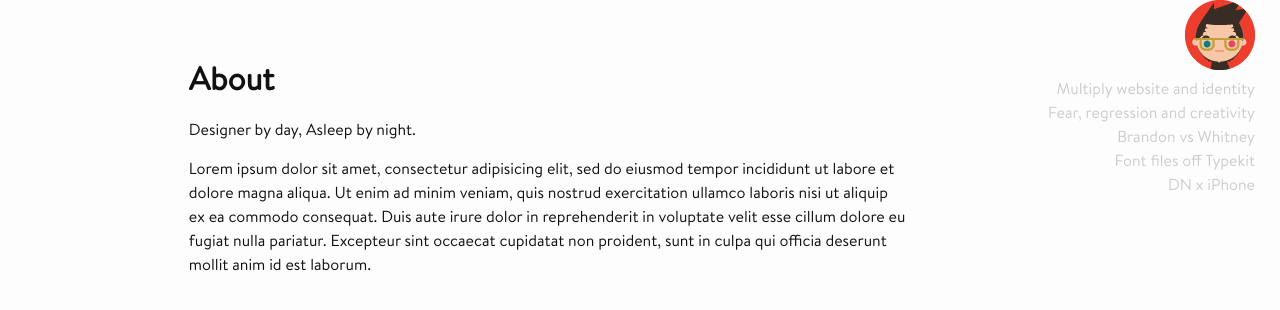
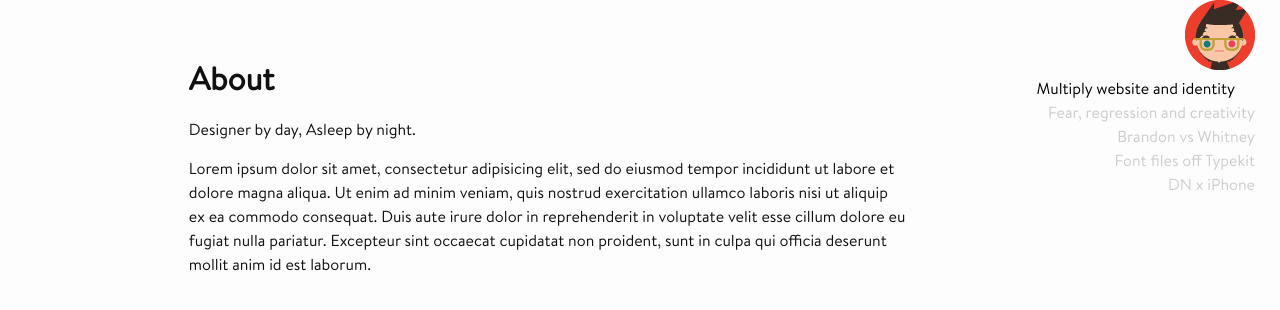
Before and after one commit to kitmeng/kitmeng.github.io, a Jekyll site: the page built from about.md, in a window 1280 px wide. Shown: the top 310 px of the page. Built offline with Jekyll 4.4.1, drawn with Linux system fonts in a browser that asks for light colours; nearby versions of some CDN libraries; a script that is not in the unit is left out.

Commit message:
Fix first element is not being highlighted

```diff
--- a/_includes/navigation.html
+++ b/_includes/navigation.html
@@ -14,7 +14,7 @@
   <ul>
     {% for post in site.posts %}
       {% if post.title %}
-        <li>
+        <li class="{% if forloop.first %}active{% endif %}">
           <a href="#{{ post.slug }}">{{ post.title }}</a>
         </li>
       {% endif %}
```
